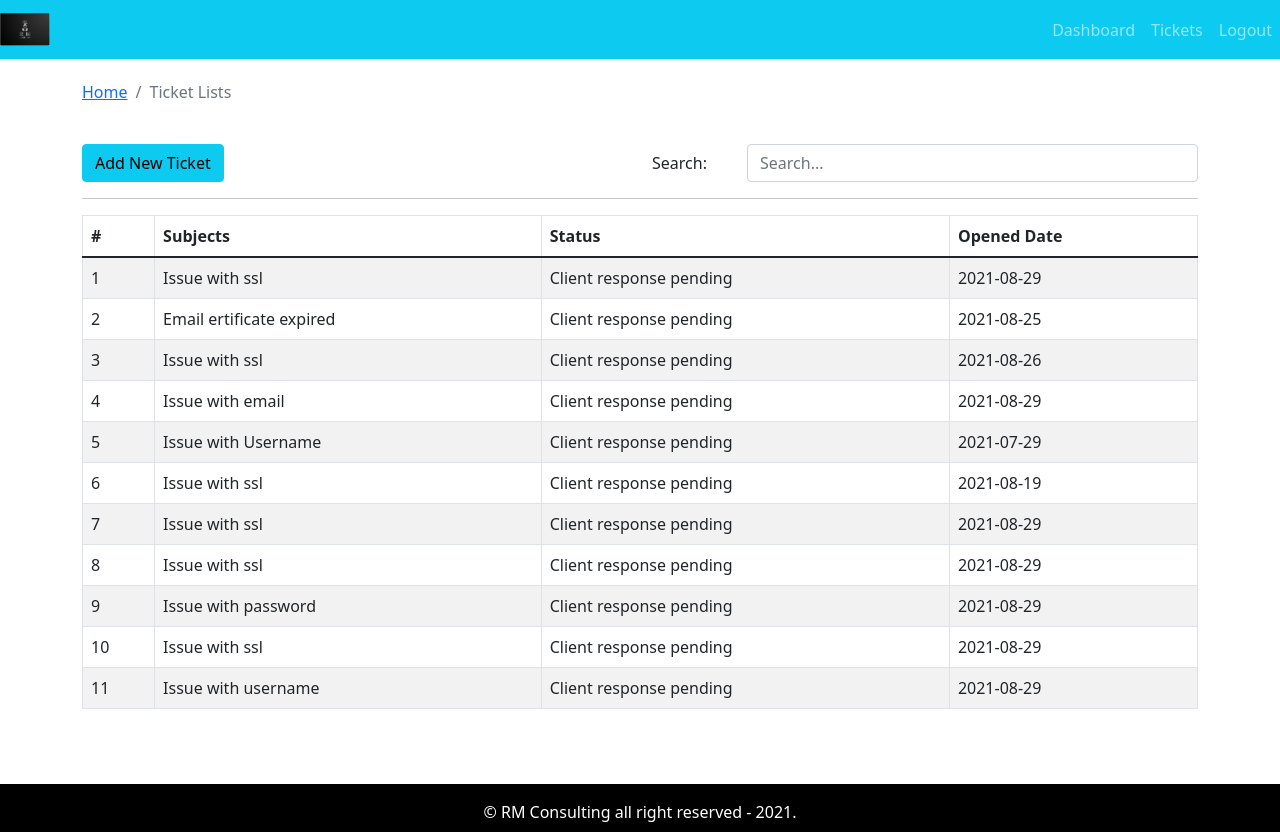
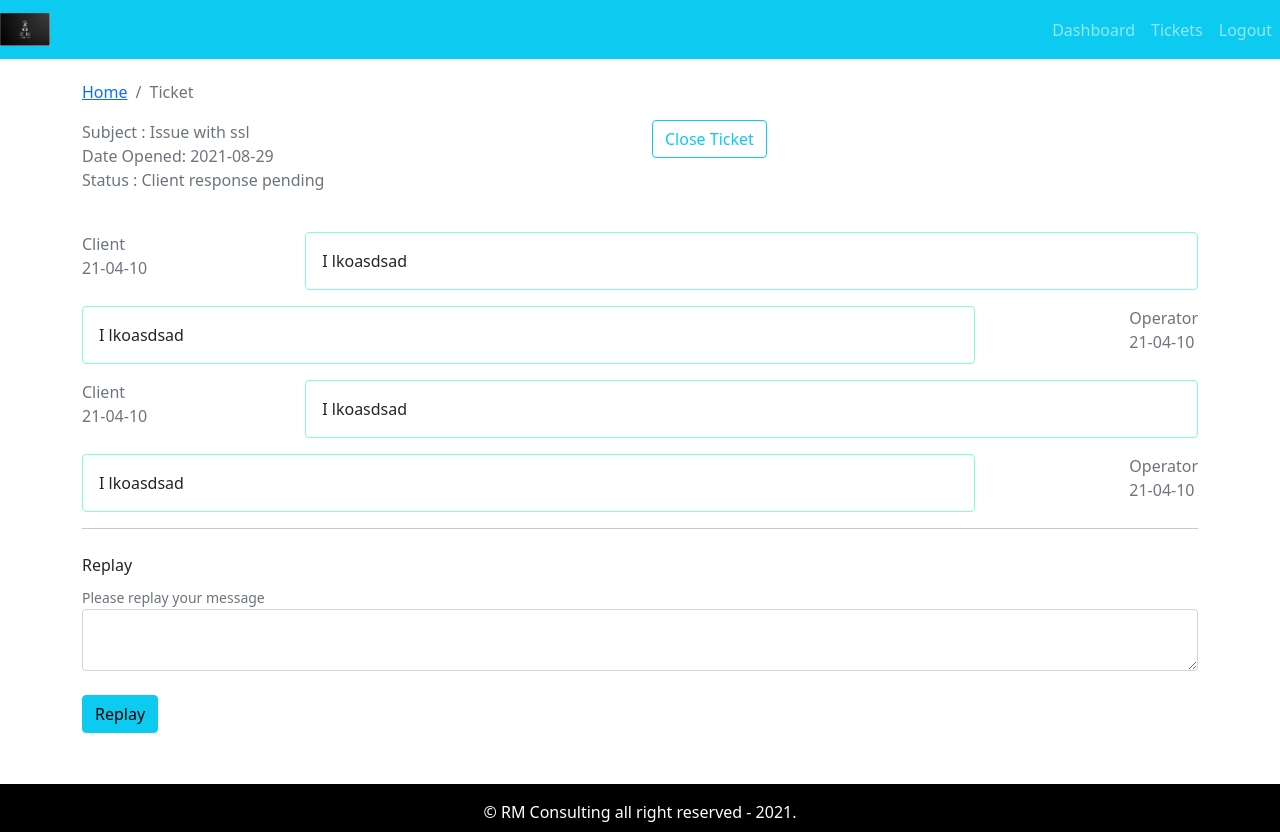
Before and after one commit to Ritcus/crmprojectt, a React (Create React App) app: page / in a window 1280 px wide. Built offline with nearby package versions, Linux system fonts and the light colour scheme.

Commit message:
Ticket history page updated

```diff
--- a/src/App.js
+++ b/src/App.js
@@ -1,12 +1,14 @@
 import React from 'react';
 import './App.css';
 import { DefaultLayout } from './layout/DefaultLayout';
+import { MessageHistory } from './message-history/MessageHistory.comp';
 import { Dashboard } from './pages/dashboard/Dashboard.page';
 
 import { Entry } from './pages/entry/Entry.page';
 import { AddTicket } from './pages/new-ticket/AddTicket.Page';
 
 import {TicketLists} from "./pages/ticket-listing/TicketLists.page"
+import { Ticket } from './pages/ticket/Ticket.page';
 
 function App() {
   return (
@@ -14,7 +16,9 @@
       <DefaultLayout>
         { /*<Dashboard />*/ }
         {/* <AddTicket/> */}
-        <TicketLists />
+        {/* <TicketLists /> */}
+        <Ticket />
+
       </DefaultLayout>
       {/* <Entry/> */}
     </div>
--- a/src/assets/data/dummyTickets.json
+++ b/src/assets/data/dummyTickets.json
@@ -3,7 +3,29 @@
         "id": 1,
         "subject":"Issue with ssl",
         "status": "Client response pending",
-        "addedAt": "2021-08-29 "
+        "addedAt": "2021-08-29 ",
+        "history":[
+            {
+                "date": "21-04-10",
+                "message": "I lkoasdsad ",
+                "messageBy": "Client"
+            },
+            {
+                "date": "21-04-10",
+                "message": "I lkoasdsad ",
+                "messageBy": "Operator"
+            },
+            {
+                "date": "21-04-10",
+                "message": "I lkoasdsad ",
+                "messageBy": "Client"
+            },
+            {
+                "date": "21-04-10",
+                "message": "I lkoasdsad ",
+                "messageBy": "Operator"
+            }
+        ]
     },
     {
         "id": 2,
--- /dev/null
+++ b/src/message-history/MessageHistory.comp.js
@@ -0,0 +1,25 @@
+import React from 'react'
+
+import PropTypes from "prop-types"
+
+import './message-history.style.css';
+
+export const MessageHistory = ({msg}) => {
+
+    if (!msg) return null;
+
+    return msg.map((row, i) =>
+    <div key ={i} className="message-history mt-3">
+            <div className="send font-wwight-bold text-secondary">
+                <div className="sender">{row.messageBy}</div>
+                <div className="date">{row.date}</div>
+            </div>
+            <div className="message">{row.message}</div>
+        </div>
+    )
+
+}
+
+MessageHistory.propTypes ={
+    msg: PropTypes.array.isRequired
+}
--- /dev/null
+++ b/src/message-history/message-history.style.css
@@ -0,0 +1,18 @@
+.message-history{
+    display: flex;
+    flex-direction: row;
+    justify-content: space-between;
+}
+
+.message-history:nth-child(even) {
+    display: flex;
+    flex-direction: row-reverse;
+    justify-content: space-between;
+}
+
+.message{
+    padding: 1rem;
+    width: 80%;
+    border: 1px solid aquamarine;
+    border-radius: 0.25rem ;
+}
--- /dev/null
+++ b/src/pages/ticket/Ticket.page.js
@@ -0,0 +1,58 @@
+import React from 'react'
+import { Container, Row, Col, Button } from 'react-bootstrap'
+import { PageBreadcrumb } from '../../components/breadcrumb/Breadcrumb.comp'
+import tickets from "../../assets/data/dummyTickets.json"
+import { MessageHistory } from '../../message-history/MessageHistory.comp'
+import { UpdateTicket } from '../../update-ticket/UpdateTicket.comp'
+import { useState, useEffect } from 'react'
+
+const ticket =tickets[0]
+export const Ticket = () => {
+    const [message, setMessage] = useState("")
+
+    useEffect(() => {}, [message])
+
+    const handleOnChange = (e) => {
+        setMessage (e.target.value);
+    }
+
+    const handleOnSubmit = (e) => {
+        alert ("Form has been submitted");
+    }
+    return (
+        <Container>
+            <Row>
+                <Col>
+                <PageBreadcrumb page ="Ticket" />
+                </Col>
+            </Row>
+            <Row>
+                <Col className="text-weight-bolder text-secondary">
+                <div className ="subject"> Subject : {ticket.subject}</div>
+                <div className ="date"> Date Opened: {ticket.addedAt}</div>
+                <div className ="status"> Status : {ticket.status}</div>
+                </Col>
+
+                <Col className="text-right">
+                <Button variant= "outline-info"> Close Ticket </Button>
+                </Col>
+            </Row>
+            <Row className="mt-4">
+                <Col>
+                <MessageHistory msg={ticket.history} />
+                </Col>
+            </Row>
+            <hr />
+
+            <Row className="mt-4">
+                <Col>
+                <UpdateTicket msg={message}
+                handleOnChange={handleOnChange}
+                handleOnSubmit={ handleOnSubmit} />
+                </Col>
+            </Row>
+
+
+        </Container>
+    )
+}
--- /dev/null
+++ b/src/update-ticket/UpdateTicket.comp.js
@@ -0,0 +1,31 @@
+import React from 'react'
+import { Form, Button, Container } from 'react-bootstrap'
+
+import PropTypes from "prop-types"
+export const UpdateTicket = ({msg, handleOnChange,  handleOnSubmit}) => {
+    return (
+        <Form onSubmit={handleOnSubmit}>
+            <Form.Label>Replay </Form.Label>
+            <div>{"\n"}
+            <Form.Text > Please replay your message </Form.Text></div>
+            <Form.Control
+            value={msg}
+            onChange={handleOnChange}
+
+            as="textarea"
+            row="5"
+            name= "detail" />
+
+            <div className="text-right mt-4">
+                <Button variant ="info" type="submit" >Replay
+                </Button>
+            </div>
+        </Form>
+
+    )
+}
+UpdateTicket.propTypes ={
+    msg: PropTypes.string.isRequired,
+    handleOnSubmit:PropTypes.func.isRequired,
+    handleOnChange:PropTypes.func.isRequired
+}
```
